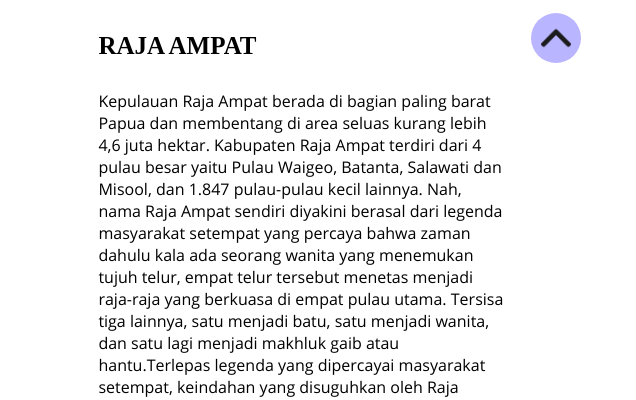
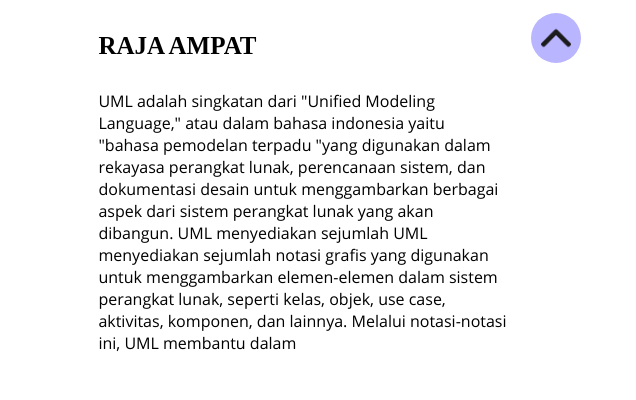
Before and after one commit to jovanka07/jovanka07.github.io, a plain HTML site: page raja-ampat.html in a window 1280 px wide. Shown: the part 702-1102 px from the top of the page, 644-1280 px from the left. Drawn offline with Linux system fonts and the light colour scheme; a web font is replaced by a local one.

Commit message:
Update raja-ampat.html

```diff
--- a/raja-ampat.html
+++ b/raja-ampat.html
@@ -278,28 +278,8 @@
         <div class="flex-kalimat-ampat">
           <h3>RAJA AMPAT</h3>
           <p>
-            Kepulauan Raja Ampat berada di bagian paling barat Papua dan
-            membentang di area seluas kurang lebih 4,6 juta hektar. Kabupaten
-            Raja Ampat terdiri dari 4 pulau besar yaitu Pulau Waigeo, Batanta,
-            Salawati dan Misool, dan 1.847 pulau-pulau kecil lainnya. Nah, nama
-            Raja Ampat sendiri diyakini berasal dari legenda masyarakat setempat
-            yang percaya bahwa zaman dahulu kala ada seorang wanita yang
-            menemukan tujuh telur, empat telur tersebut menetas menjadi
-            raja-raja yang berkuasa di empat pulau utama. Tersisa tiga lainnya,
-            satu menjadi batu, satu menjadi wanita, dan satu lagi menjadi
-            makhluk gaib atau hantu.Terlepas legenda yang dipercayai masyarakat
-            setempat, keindahan yang disuguhkan oleh Raja Ampat merupakan fakta
-            yang tak bisa diganggu gugat. <br /><br />
-            wilayah perairan Raja Ampat adalah salah satu destinasi diving
-            terbaik di dunia. Menurut laporan sebuah organisasi sosial
-            lingkungan internasional, The Nature Conservancy and Conservation
-            International, sekitar 75% spesies karang di dunia hidup di
-            kepulauan Raja Ampat. Destinasi ini memiliki kekayaan dan keunikan
-            spesies yang tinggi dengan ditemukannya 1.318 jenis ikan, 699 jenis
-            moluska (hewan lunak), dan 537 jenis terumbu karang. Rasakan sendiri
-            sensasi menyelam dan bertemu dengan ragam jenis biota laut yang
-            unik, seperti kuda laut kerdil (pygmy seahorse), ikan kelelawar,
-            hingga dugong bisa kamu temukan di wilayah perairan Raja Ampat.
+            UML adalah singkatan dari "Unified Modeling Language," atau dalam bahasa indonesia yaitu "bahasa pemodelan terpadu "yang digunakan dalam rekayasa perangkat lunak, perencanaan sistem, dan dokumentasi desain untuk menggambarkan berbagai aspek dari sistem perangkat lunak yang akan dibangun.
+UML menyediakan sejumlah UML menyediakan sejumlah notasi grafis yang digunakan untuk menggambarkan elemen-elemen dalam sistem perangkat lunak, seperti kelas, objek, use case, aktivitas, komponen, dan lainnya. Melalui notasi-notasi ini, UML membantu dalam
           </p>
         </div>
       </div>
```
